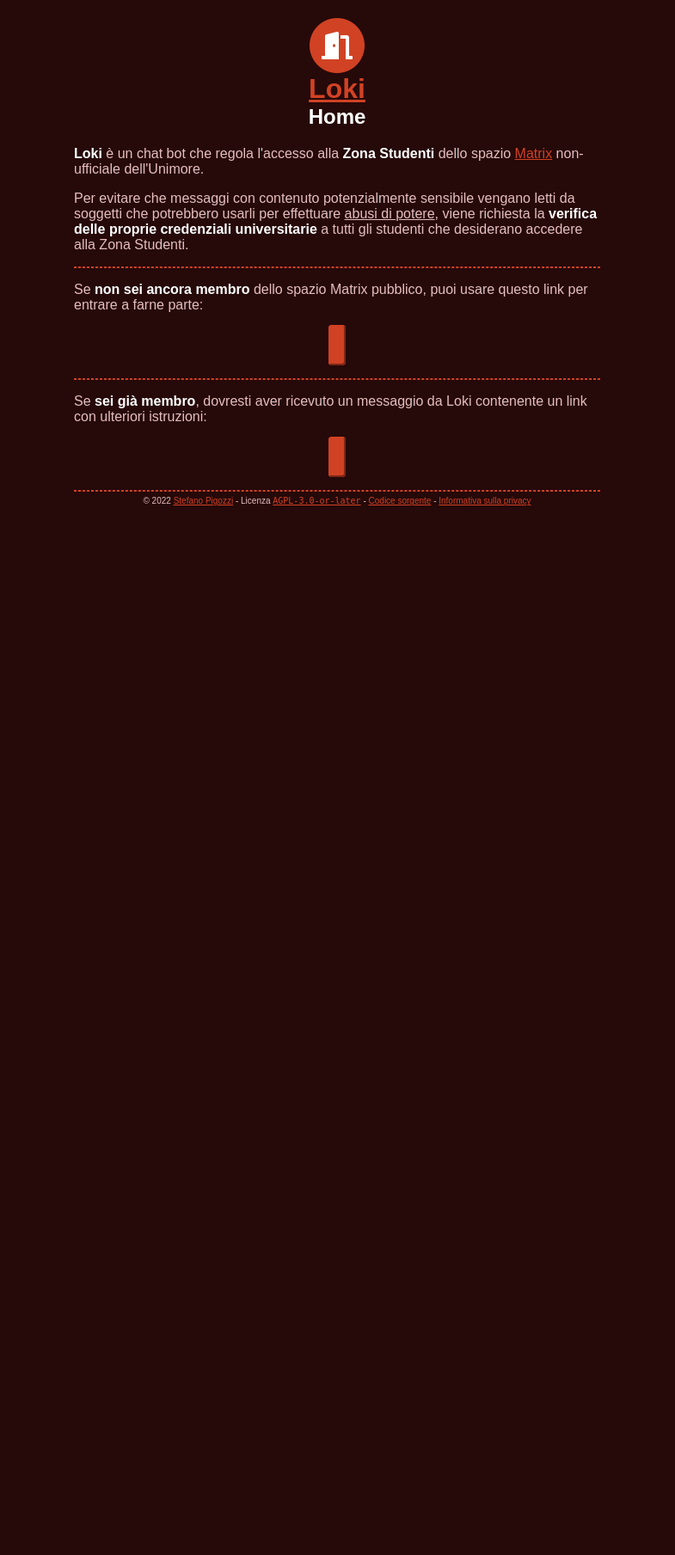
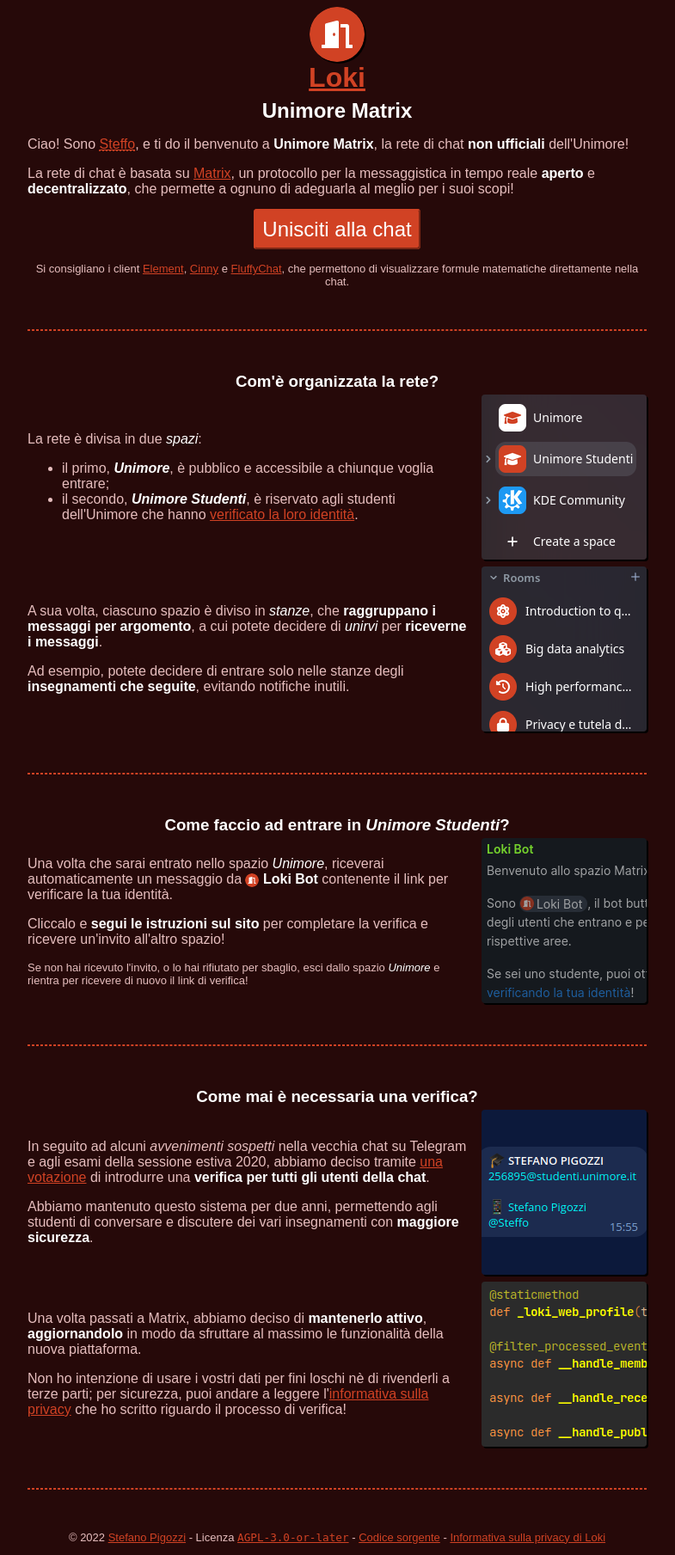
Before and after one commit to uniberry-info/lokibot, a Flask app: page / in a window 1280 px wide. Shown: the whole page at 86% size, without its empty margins (248-1033 px from the left). Before the commit the page ends 588 px from the top, so only its background shows below. Run offline with Flask 3, Linux system fonts and the light colour scheme; parts of the project's set-up code (start-up, migrations or seed data) failed here and were passed over.

Commit message:
Update webpages

```diff
--- a/lokiunimore/web/static/unimore.css
+++ b/lokiunimore/web/static/unimore.css
@@ -1,7 +1,3 @@
-* {
-    box-sizing: border-box;
-}
-
 :root {
     --body-background: #260909;
     --body-foreground: #e6bebe;
@@ -11,42 +7,26 @@
     --interactive-text: #ffffff;
 }
 
+* {
+    box-sizing: border-box;
+}
+
 body {
     background-color: var(--body-background);
     color: var(--body-foreground);
-
     font-family: sans-serif;
 }
 
-hgroup > *:not(:first-child) {
-    margin-top: 0;
+h1, h2, h3, h4, h5, h6 {
+    margin: 0.2em 0;
 }
 
-hgroup > *:not(:last-child) {
-    margin-bottom: 0;
-}
-
-h1, h2, h3, h4, h5, h6, .center {
+h1, h2, h3, h4, h5, h6, footer, .center {
     text-align: center;
 }
 
-h1, h2, h3, h4, h5, h6, b {
+h1, h2, h3, h4, h5, h6, b, strong, i {
     color: var(--body-accent);
-}
-
-main {
-    max-width: 612px;
-    margin-left: auto;
-    margin-right: auto;
-}
-
-footer {
-    max-width: 612px;
-    margin-left: auto;
-    margin-right: auto;
-
-    text-align: center;
-    font-size: x-small;
 }
 
 a {
@@ -55,11 +35,17 @@ a {
 
 a:hover, a:focus, a:active {
     color: var(--interactive-hover);
-    text-shadow: 0 0 4px var(--interactive-hover);
+    text-shadow: 0 0 6px var(--interactive-hover);
 }
 
 hr {
     border: 1px dashed var(--interactive-default);
+
+    margin: 3rem 0;
+}
+
+code {
+    font-size: larger;
 }
 
 details {
@@ -74,6 +60,18 @@ summary {
 
 summary:hover, summary:focus, summary:active {
     color: var(--interactive-hover);
+}
+
+img {
+    box-shadow: 2px 2px 0 black;
+    border-radius: 4px;
+}
+
+p img {
+    height: 1em;
+    vertical-align: sub;
+    box-shadow: none;
+    border-radius: 100%;
 }
 
 .btn {
@@ -116,9 +114,33 @@ a.btn {
     font-size: xx-large;
 }
 
+@media screen and (min-width: 600px) {
+    .row {
+        display: flex;
+        flex-direction: row;
+        justify-content: space-between;
+        align-items: center;
+        gap: 16px;
+    }
+
+    .row-group {
+        display: flex;
+        flex-direction: column;
+        gap: 8px;
+    }
+}
+
+
+#site {
+    max-width: 720px;
+    margin-left: auto;
+    margin-right: auto;
+}
+
 #icon {
     width: 64px;
     height: 64px;
+    border-radius: 100%;
 
     margin-left: auto;
     margin-right: auto;
--- a/lokiunimore/web/templates/_base.html
+++ b/lokiunimore/web/templates/_base.html
@@ -8,6 +8,8 @@
         <link rel="shortcut icon" href="{{ url_for('static', filename='favicon.ico') }}">
     </head>
     <body>
+        <div id="site">
+            <header>
                 <hgroup>
                     <h1 id="title-loki">
                         <a href="{{ url_for("page_root") }}">
@@ -19,11 +21,13 @@
                         {% block title_main %}{% endblock %}
                     </h2>
                 </hgroup>
+            </header>
             <main id="content">
                 {% block content %}{% endblock %}
             </main>
             <footer>
                 <hr/>
+                <p class="xs">
                     <span>
                         © 2022 <a href="https://www.steffo.eu">Stefano Pigozzi</a>
                     </span>
@@ -37,8 +41,10 @@
                     </span>
                     -
                     <span>
-                <a href="{{ url_for("page_privacy") }}">Informativa sulla privacy</a>
+                        <a href="{{ url_for("page_privacy") }}">Informativa sulla privacy di Loki</a>
                     </span>
+                </p>
             </footer>
+        </div>
     </body>
 </html>
--- a/lokiunimore/web/templates/errors/failed-invite.html
+++ b/lokiunimore/web/templates/errors/failed-invite.html
@@ -2,7 +2,7 @@
 
 {% block error %}
     <p>
-        Non è stato possibile inviarti un invito alla Zona Studenti.
+        Non è stato possibile inviarti un invito a <i>Unimore Studenti</i>.
     </p>
     <p>
         Questo errore si verifica in quattro casi:
--- a/lokiunimore/web/templates/errors/no-link.html
+++ b/lokiunimore/web/templates/errors/no-link.html
@@ -5,7 +5,7 @@
         Si è verificato un errore nel recupero delle informazioni del tuo account Matrix da collegare.
     </p>
     <p>
-        Per effettuare la procedura di login, è necessario il salvataggio di un cookie funzionale temporaneo che il tuo browser aver rifiutato o bloccato.
+        Per effettuare la procedura di login, è necessario il salvataggio di un cookie funzionale effimero che il tuo browser aver rifiutato o bloccato.
     </p>
     <p>
         Assicurati che il tuo browser sia configurato per accettare quel cookie, poi riprova!
--- a/lokiunimore/web/templates/errors/rate-invite.html
+++ b/lokiunimore/web/templates/errors/rate-invite.html
@@ -2,12 +2,12 @@
 
 {% block error %}
     <p>
-        Non è stato possibile inviarti un invito alla Zona Studenti.
+        Non è stato possibile inviarti un invito allo spazio <i>Unimore Studenti</i>.
     </p>
     <p>
         Il bot ha raggiunto il limite massimo di inviti inviabili in un dato arco di tempo.
     </p>
     <p>
-        Potrebbe esserci molta gente che sta usando il bot: aspetta qualche minuto, poi riprova!
+        Potrebbero esserci molti utenti che stanno usando il bot in questo momento: aspetta qualche minuto, poi riprova!
     </p>
 {% endblock %}
--- a/lokiunimore/web/templates/matrix/complete.html
+++ b/lokiunimore/web/templates/matrix/complete.html
@@ -16,7 +16,7 @@
     <hr/>
     <div>
         <p>
-            Sei entrato nell'Area Studenti: <b>benvenuto</b>!
+            Sei entrato in <i>Unimore Studenti</i>: <b>benvenuto</b>!
         </p>
     </div>
     <hr/>
@@ -46,7 +46,7 @@
         <details>
             <summary>Vuoi disconnettere gli account Matrix e Studenti@Unimore?</summary>
             <p>
-                Puoi disconnettere gli account <b>lasciando lo spazio <i>Zona Studenti</i></b> da un client Matrix.
+                Puoi disconnettere gli account <b>lasciando lo spazio <i>Unimore Studenti</i></b> da un client Matrix.
             </p>
         </details>
         <details>
--- a/lokiunimore/web/templates/matrix/join.html
+++ b/lokiunimore/web/templates/matrix/join.html
@@ -16,7 +16,7 @@
     <hr/>
     <div>
         <p>
-            Ti è stato inviato l'invito per l'Area Studenti: <b>controlla il tuo client Matrix</b>!
+            Ti è stato inviato l'invito per lo spazio <i>Unimore Studenti</i>: <b>controlla il tuo client Matrix</b>!
         </p>
         <p>
             Se non trovi nessun invito, puoi premere il pulsante qui sotto:
--- a/lokiunimore/web/templates/matrix/verify.html
+++ b/lokiunimore/web/templates/matrix/verify.html
@@ -6,10 +6,7 @@
 {% block content %}
     <div>
         <p>
-            Per evitare che messaggi con contenuto potenzialmente sensibile vengano letti da soggetti che potrebbero usarli per effettuare <u>abusi di potere</u>, viene richiesta la <b>verifica delle proprie credenziali universitarie</b> a tutti gli studenti che desiderano accedere alla Zona Studenti.
-        </p>
-        <p>
-            Per <b>ottenere accesso alla Zona Studenti</b>, collega il tuo account Studenti@Unimore al tuo account Matrix:
+            Per <b>ottenere accesso allo spazio <i>Unimore Studenti</i></b>, collega il tuo account Studenti@Unimore al tuo account Matrix:
         </p>
         <p class="center xl">
             <a href="{{ url_for("page_matrix_link", token=token) }}" class="btn">Collega account</a><br/>
--- a/lokiunimore/web/templates/root.html
+++ b/lokiunimore/web/templates/root.html
@@ -1,27 +1,96 @@
 {% extends "_base.html" %}
 
-{% block title_tab %}Home{% endblock %}
-{% block title_main %}Home{% endblock %}
+{% block title_tab %}Unimore Matrix{% endblock %}
+{% block title_main %}Unimore Matrix{% endblock %}
 
 {% block content %}
     <p>
-        <b>Loki</b> è un chat bot che regola l'accesso alla <b>Zona Studenti</b> dello spazio <a href="https://matrix.org">Matrix</a> non-ufficiale dell'Unimore.
+        Ciao! Sono <a href="https://www.steffo.eu"><abbr title="Stefano Pigozzi">Steffo</abbr></a>, e ti do il benvenuto a <strong>Unimore Matrix</strong>, la rete di chat <b>non ufficiali</b> dell'Unimore!
     </p>
     <p>
-        Per evitare che messaggi con contenuto potenzialmente sensibile vengano letti da soggetti che potrebbero usarli per effettuare <u>abusi di potere</u>, viene richiesta la <b>verifica delle proprie credenziali universitarie</b> a tutti gli studenti che desiderano accedere alla Zona Studenti.
+        La rete di chat è basata su <a href="https://matrix.org/">Matrix</a>, un protocollo per la messaggistica in tempo reale <b>aperto</b> e <b>decentralizzato</b>, che permette a ognuno di adeguarla al meglio per i suoi scopi!
     </p>
+    <div class="center">
+        <p class="xl">
+            <a href="https://matrix.to/#/{{ config.MATRIX_PUBLIC_SPACE_ALIAS }}" class="btn">Unisciti alla chat</a>
+        </p>
+        <p class="xs">
+            Si consigliano i client <a href="https://element.io/">Element</a>, <a href="https://cinny.in/">Cinny</a> e <a href="https://fluffychat.im/">FluffyChat</a>, che permettono di visualizzare formule matematiche direttamente nella chat.
+        </p>
+    </div>
     <hr/>
+    <h3>
+       Com'è organizzata la rete?
+    </h3>
+    <div class="row-group">
+        <div class="row">
+            <div>
                 <p>
-        Se <b>non sei ancora membro</b> dello spazio Matrix pubblico, puoi usare questo link per entrare a farne parte:
+                    La rete è divisa in due <i>spazi</i>:
                 </p>
-    <p class="center xl">
-        <a href="https://matrix.to/#/{{ config.MATRIX_PUBLIC_SPACE_ALIAS }}?client=element.io" class="btn"><code>{{ config.MATRIX_PUBLIC_SPACE_ALIAS }}</code></a>
+                <ul>
+                    <li>il primo, <b><i>Unimore</i></b>, è pubblico e accessibile a chiunque voglia entrare;</li>
+                    <li>il secondo, <b><i>Unimore Studenti</i></b>, è riservato agli studenti dell'Unimore che hanno <a href="#verify">verificato la loro identità</a>.</li>
+                </ul>
+            </div>
+            <img alt="L'elenco degli spazi, come visualizzato su Element." title="L'elenco degli spazi, come visualizzato su Element." src="{{ url_for("static", filename="spaces.png") }}">
+        </div>
+        <div class="row">
+            <div>
+                <p>
+                    A sua volta, ciascuno spazio è diviso in <i>stanze</i>, che <b>raggruppano i messaggi per argomento</b>, a cui potete decidere di <i>unirvi</i> per <b>riceverne i messaggi</b>.
                 </p>
+                <p>
+                    Ad esempio, potete decidere di entrare solo nelle stanze degli <b>insegnamenti che seguite</b>, evitando notifiche inutili.
+                </p>
+            </div>
+            <img alt="L'elenco delle stanze, come visualizzato su Element." title="L'elenco delle stanze, come visualizzato su Element." src="{{ url_for("static", filename="rooms.png") }}">
+        </div>
+    </div>
     <hr/>
+    <h3 id="verify">
+        Come faccio ad entrare in <i>Unimore Studenti</i>?
+    </h3>
+    <div class="row">
+        <div>
             <p>
-        Se <b>sei già membro</b>, dovresti aver ricevuto un messaggio da Loki contenente un link con ulteriori istruzioni:
+                Una volta che sarai entrato nello spazio <i>Unimore</i>, riceverai automaticamente un messaggio da <b><img alt="" src="{{ url_for("static", filename="icon.png") }}"> Loki Bot</b> contenente il link per verificare la tua identità.
             </p>
-    <p class="center xl">
-        <a href="https://matrix.to/#/{{ config.MATRIX_USER_ID }}?client=element.io" class="btn"><code>{{ config.MATRIX_USER_ID }}</code></a>
+            <p>
+                Cliccalo e <b>segui le istruzioni sul sito</b> per completare la verifica e ricevere un'invito all'altro spazio!
             </p>
+            <p class="xs">
+                Se non hai ricevuto l'invito, o lo hai rifiutato per sbaglio, esci dallo spazio <i>Unimore</i> e rientra per ricevere di nuovo il link di verifica!
+            </p>
+        </div>
+        <img alt="Il messaggio per verificare l'identità inviato da Loki Bot." title="Il messaggio per verificare l'identità inviato da Loki Bot." src="{{ url_for("static", filename="verify.png") }}">
+    </div>
+    <hr/>
+    <h3>
+        Come mai è necessaria una verifica?
+    </h3>
+    <div class="row-group">
+        <div class="row">
+            <div>
+                <p>
+                    In seguito ad alcuni <em>avvenimenti sospetti</em> nella vecchia chat su Telegram e agli esami della sessione estiva 2020, abbiamo deciso tramite <a href="https://t.me/c/1189302381/71261">una votazione</a> di introdurre una <b>verifica per tutti gli utenti della chat</b>.
+                </p>
+                <p>
+                    Abbiamo mantenuto questo sistema per due anni, permettendo agli studenti di conversare e discutere dei vari insegnamenti con <b>maggiore sicurezza</b>.
+                </p>
+            </div>
+            <img alt="Un messaggio di verifica completata del vecchio bot." title="Un messaggio di verifica completata del vecchio bot." src="{{ url_for("static", filename="thor.png") }}">
+        </div>
+        <div class="row">
+            <div>
+                <p>
+                    Una volta passati a Matrix, abbiamo deciso di <b>mantenerlo attivo</b>, <b>aggiornandolo</b> in modo da sfruttare al massimo le funzionalità della nuova piattaforma.
+                </p>
+                <p>
+                    Non ho intenzione di usare i vostri dati per fini loschi nè di rivenderli a terze parti; per sicurezza, puoi andare a leggere l'<a href="{{ url_for("page_privacy") }}">informativa sulla privacy</a> che ho scritto riguardo il processo di verifica!
+                </p>
+            </div>
+            <img alt="Screenshot di parte del codice del nuovo bot." title="Screenshot di parte del codice del nuovo bot." src="{{ url_for("static", filename="newcode.png") }}">
+        </div>
+    </div>
 {% endblock %}
```
Also changed, not shown: lokiunimore/web/templates/privacy.html (+7 -9 lines), lokiunimore/web/static/newcode.png (added), lokiunimore/web/static/rooms.png (added), lokiunimore/web/static/s-192.png (added), lokiunimore/web/static/spaces.png (added), lokiunimore/web/static/thor.png (added), lokiunimore/web/static/verify.png (added). Lines whose indentation alone changed are shown as unchanged.
